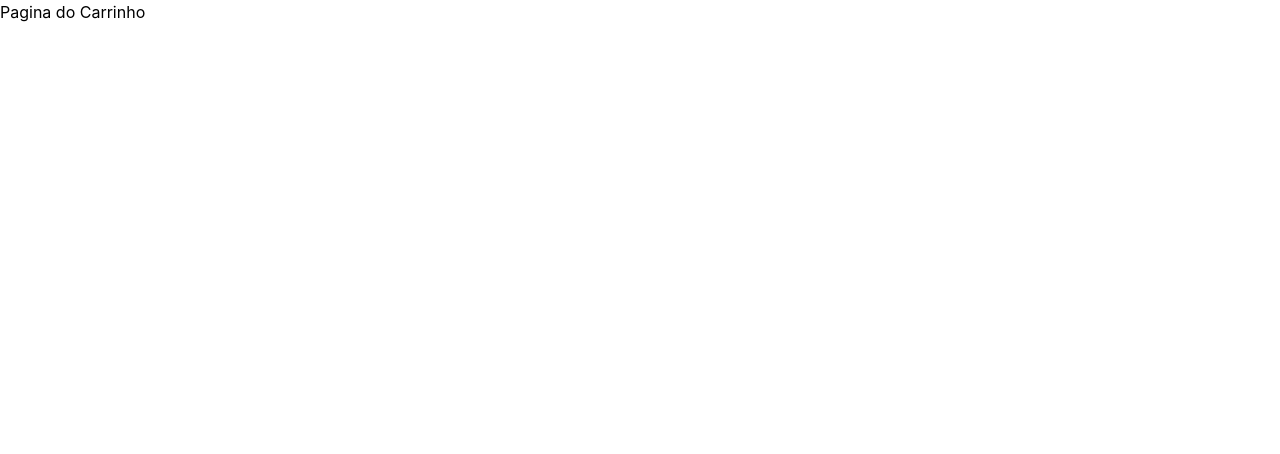
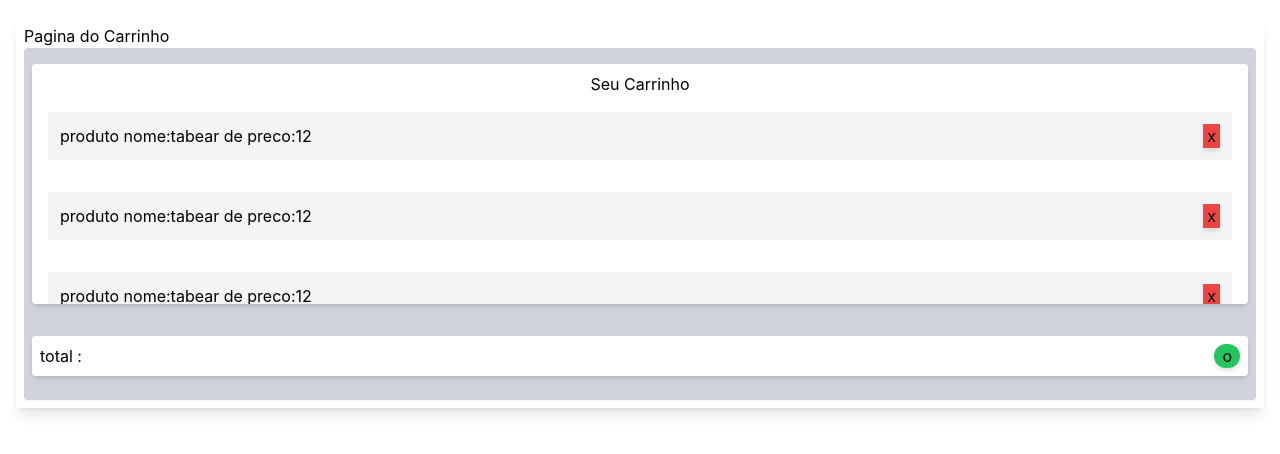
Before and after one commit to Costa-Vitor-Fernandes/peraltabacosFront, a Next.js app: page /carrinho in a window 1280 px wide. Shown: the top 454 px of the page. Built offline with nearby package versions, Linux system fonts and the light colour scheme.

Commit message:
creates new pages

```diff
--- /dev/null
+++ b/pages/admin.tsx
@@ -0,0 +1,21 @@
+
+const Admin = () =>{
+    return <div className="flex flex-col bg-gray-200 shadow-md rounded-lg p-2 m-4">
+        <p>Pagina do Admin
+
+        </p>
+        <div className="flex flex-col p-4 ">
+
+        <div className="bg-gray-300 shadow-md p-2 m-2">adicionar novo produto</div>
+        <div className="bg-gray-300 shadow-md p-2 m-2">alterar produto</div>
+        <div className="bg-gray-300 shadow-md p-2 m-2">excluir produto</div>
+        <div className="bg-gray-300 shadow-md p-2 m-2">categorias</div>
+        <div className="bg-gray-300 shadow-md p-2 m-2">estoque</div>
+        <div className="bg-gray-300 shadow-md p-2 m-2">vendas</div>
+        </div>
+        </div>
+}
+
+
+
+export default Admin
--- /dev/null
+++ b/pages/cadastro.tsx
@@ -0,0 +1,4 @@
+const Cadastro = () =>{
+    return (<div>Cadastro</div>)
+}
+export default Cadastro
--- a/pages/carrinho.tsx
+++ b/pages/carrinho.tsx
@@ -1,6 +1,41 @@
+interface ProdutoNoCarrinhoProps {
+    name:string,
+    price:number,
+
+}
+
+const ProdutoNoCarrinho = (props:ProdutoNoCarrinhoProps) =>  {
+    return (<div className="flex bg-gray-100 justify-between rounded p-3 m-4">
+        <div>produto nome:{props.name} de preco:{props.price}</div>
+        <div className="bg-red-500 shadow-md px-1">x</div>
+        </div>)
+}
+
+
+
 
 const Carrinho = () =>{
-    return <div>Pagina do Carrinho</div>
+    return <div className="flex flex-col bg-white shadow-lg m-4 p-2 rounded">
+        <p>Pagina do Carrinho</p>
+
+        <div className="flex flex-col bg-gray-300 rounded shadow-sm">
+
+            <div className="flex flex-col m-2 bg-white max-h-60 rounded shadow-md bg-fixed overflow-auto mt-4 ">
+                <h1 className="pt-2 text-center">Seu Carrinho</h1>
+            <ProdutoNoCarrinho name="tabear" price={12} />
+            <ProdutoNoCarrinho name="tabear" price={12} />
+            <ProdutoNoCarrinho name="tabear" price={12} />
+            <ProdutoNoCarrinho name="tabear" price={12} />
+            <ProdutoNoCarrinho name="tabear" price={12} />
+            <ProdutoNoCarrinho name="tabear" price={12} />
+
+            </div>
+            <div className="flex bg-white m-2 p-2 my-6 rounded shadow-md justify-between">
+                <div>total :</div>
+                <div className="flex bg-green-500 shadow-md rounded-full px-2">o</div>
+                </div>
+        </div>
+        </div>
 }
 
 
--- /dev/null
+++ b/pages/login.tsx
@@ -0,0 +1,4 @@
+const Login = () =>{
+    return<div>loginpage</div>
+}
+export default Login
```
